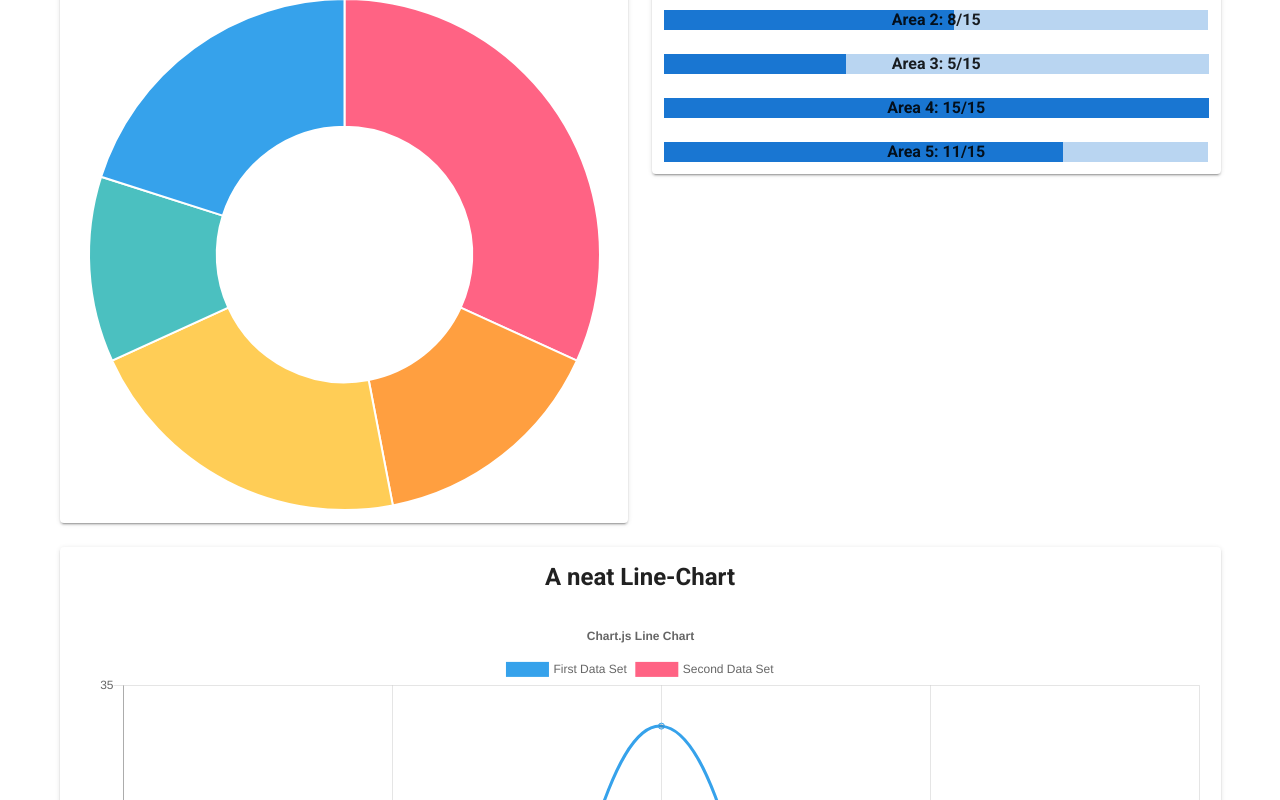
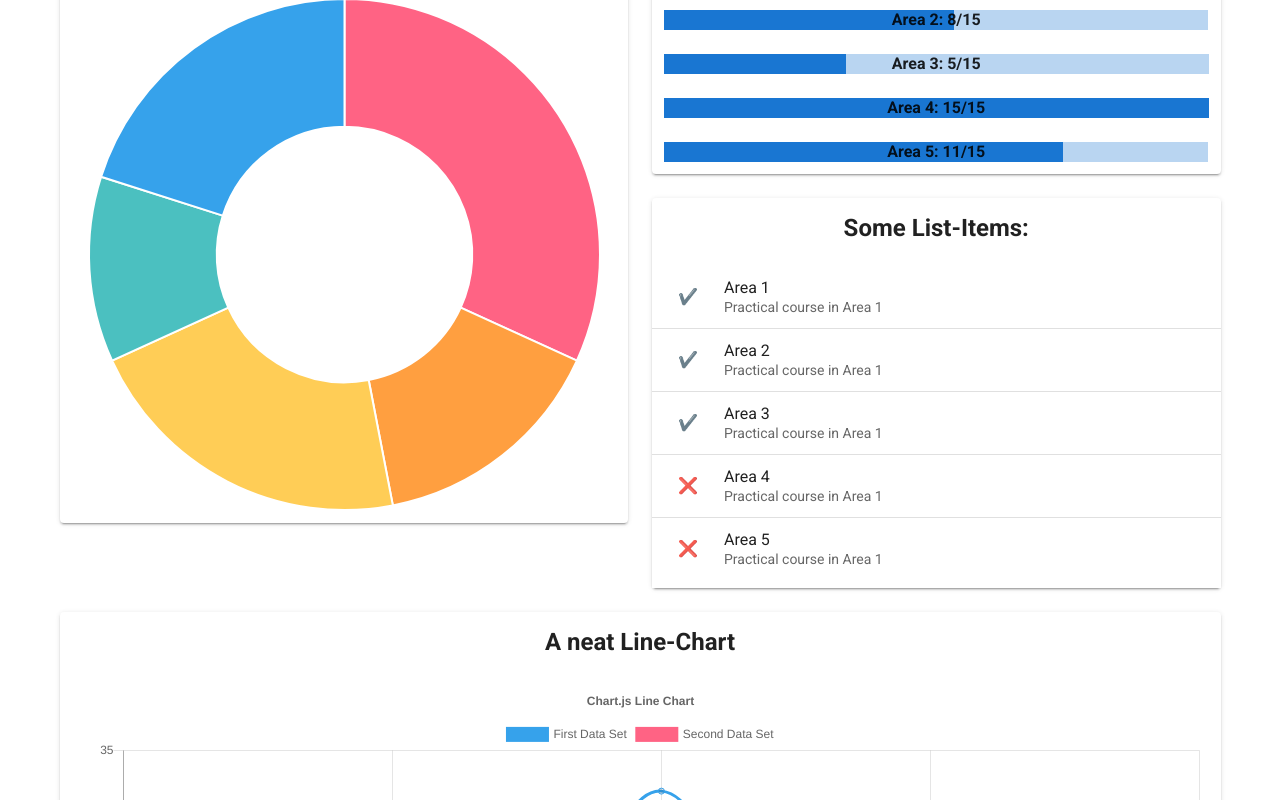
Before and after one commit to Elucidateqt/vue-dashboard-boilerplate, a Vue app: page / in a window 1280 px wide. Shown: the part 979-1779 px from the top of the page. Built offline with nearby package versions, Linux system fonts and the light colour scheme.

Commit message:
example-list

```diff
--- a/src/components/Dashboard.vue
+++ b/src/components/Dashboard.vue
@@ -102,6 +102,8 @@
         </v-card>
       </v-col>
       <v-col cols="6">
+        <v-row>
+          <v-col cols="12">
             <v-card>
               <v-container>
                 <v-row>
@@ -118,6 +120,42 @@
                 </v-row>
               </v-container>
             </v-card>
+          </v-col>
+        </v-row>
+        <v-row>
+          <v-col cols="12">
+            <v-card>
+              <v-container>
+                <v-row>
+                  <v-col class="text-center">
+                    <h2>Some List-Items:</h2>
+                  </v-col>
+                </v-row>
+                <v-row>
+                  <v-list style="width: 100%">
+                    <template v-for="item in dummyData.listItems">
+                      <v-divider v-if="item.divider" :key="item.index"></v-divider>
+                      <v-list-item v-else :key="item.text">
+                        <v-list-item-avatar>
+                          <template v-if="item.done">
+                            &#10004;&#65039;
+                          </template>
+                          <template v-else>
+                            &#10060;
+                          </template>
+                        </v-list-item-avatar>
+                        <v-list-item-content>
+                          <v-list-item-title v-html="item.text"></v-list-item-title>
+                          <v-list-item-subtitle v-html="item.subText"></v-list-item-subtitle>
+                        </v-list-item-content>
+                      </v-list-item>
+                    </template>
+                  </v-list>
+                </v-row>
+              </v-container>
+            </v-card>
+          </v-col>
+        </v-row>
       </v-col>
     </v-row>
     <v-row>
@@ -180,6 +218,38 @@ import colors from '../lib/constants/colors';
             label: "Area 5",
             current: 11,
             max: 15
+          }
+        ],
+
+        listItems: [
+          {
+            text: "Area 1",
+            subText: "Practical course in Area 1",
+            done: true
+          },
+          {divider: true},
+          {
+            text: "Area 2",
+            subText: "Practical course in Area 1",
+            done: true
+          },
+          {divider: true},
+          {
+            text: "Area 3",
+            subText: "Practical course in Area 1",
+            done: true
+          },
+          {divider: true},
+          {
+            text: "Area 4",
+            subText: "Practical course in Area 1",
+            done: false
+          },
+          {divider: true},
+          {
+            text: "Area 5",
+            subText: "Practical course in Area 1",
+            done: false
           }
         ],
 
```
Lines whose indentation alone changed are shown as unchanged.
